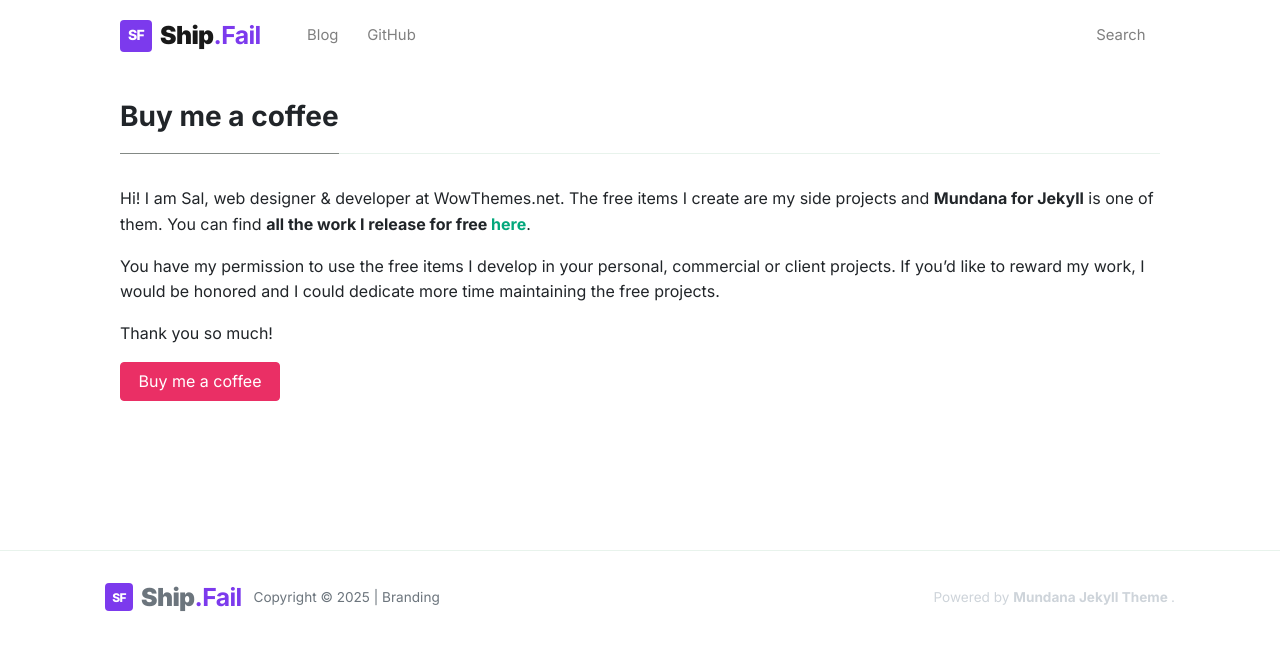
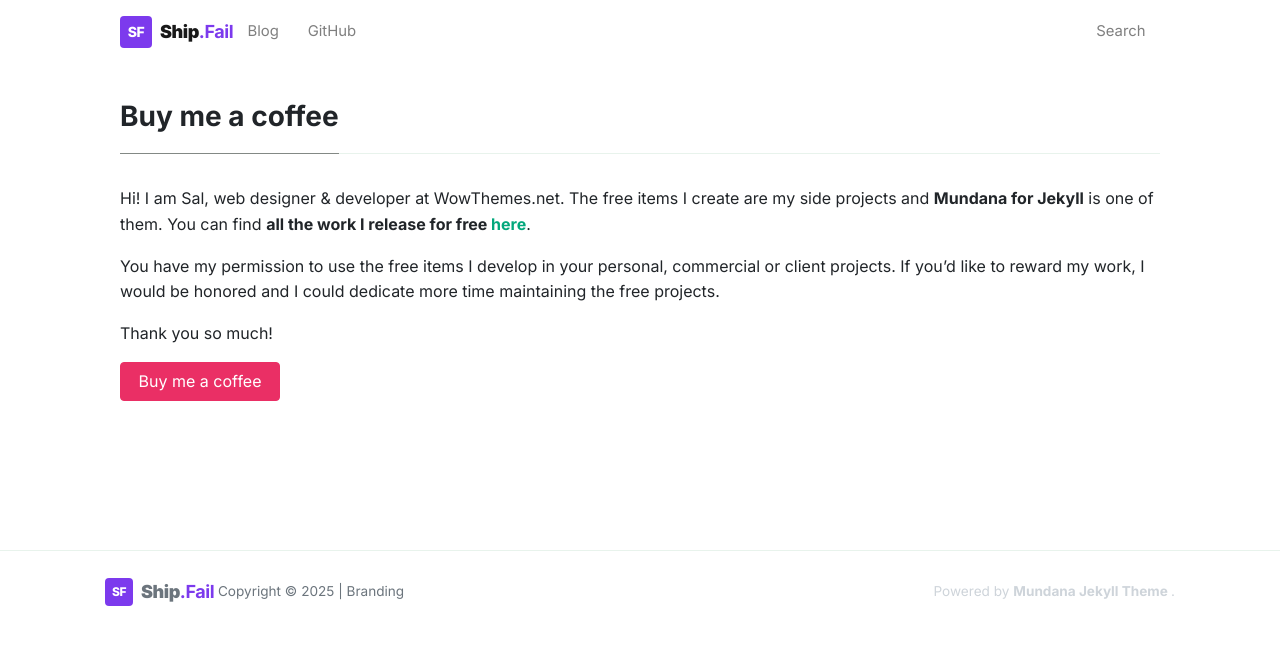
Before and after one commit to ShipFail/ship.fail, a Jekyll site: the page built from docs/_pages/buy-me-a-coffee.md, in a window 1280 px wide. Shown: the top 650 px of the page. Built offline with Jekyll 4.4.1, drawn with Linux system fonts in a browser that asks for light colours; nearby versions of some CDN libraries.

Commit message:
fix: update navbar-brand styles for consistency with landing page design

```diff
--- a/docs/assets/css/theme.css
+++ b/docs/assets/css/theme.css
@@ -11,6 +11,9 @@ body {
 
 .navbar-brand {
 	font-family: 'Inter', system-ui, -apple-system, sans-serif !important;
+	margin-right: 0 !important;
+	font-size: 1.125rem !important; /* Match landing page text-lg */
+	line-height: 1.75rem !important;
 }
 
 .sf-logo-badge {
@@ -20,6 +23,7 @@ body {
 	color: white;
 	font-weight: 800;
 	font-size: 14px;
+	border-radius: 0.5rem; /* Match landing page rounded-lg */
 }
 
 .sf-logo-badge-small {
@@ -29,11 +33,14 @@ body {
 	color: white;
 	font-weight: 800;
 	font-size: 12px;
+	border-radius: 0.5rem; /* Match landing page rounded-lg */
 }
 
 .sf-logo-text {
 	font-weight: 700;
 	letter-spacing: -0.025em;
+	line-height: 1.75rem; /* Match landing page */
+	font-size: 1.125rem; /* Match landing page text-lg (18px) */
 }
 
 .sf-logo-text .fail {
@@ -43,6 +50,7 @@ body {
 .sf-brand-link {
 	gap: 0.5rem;
 	letter-spacing: -0.025em;
+	text-decoration: none !important;
 }
 
 .site-content {
@@ -241,7 +249,8 @@ a.text-dark:hover {
 	background:#03a87c;
 	color:#fff !important;
 }
-.navbar-brand {
+/* Override default navbar-brand styles - Ship.Fail custom branding above */
+.navbar-brand.sf-default-override {
 	margin-right:2rem;
 	font-size:1.55rem;
     font-family:"Georgia","Times New Roman",serif;
```
